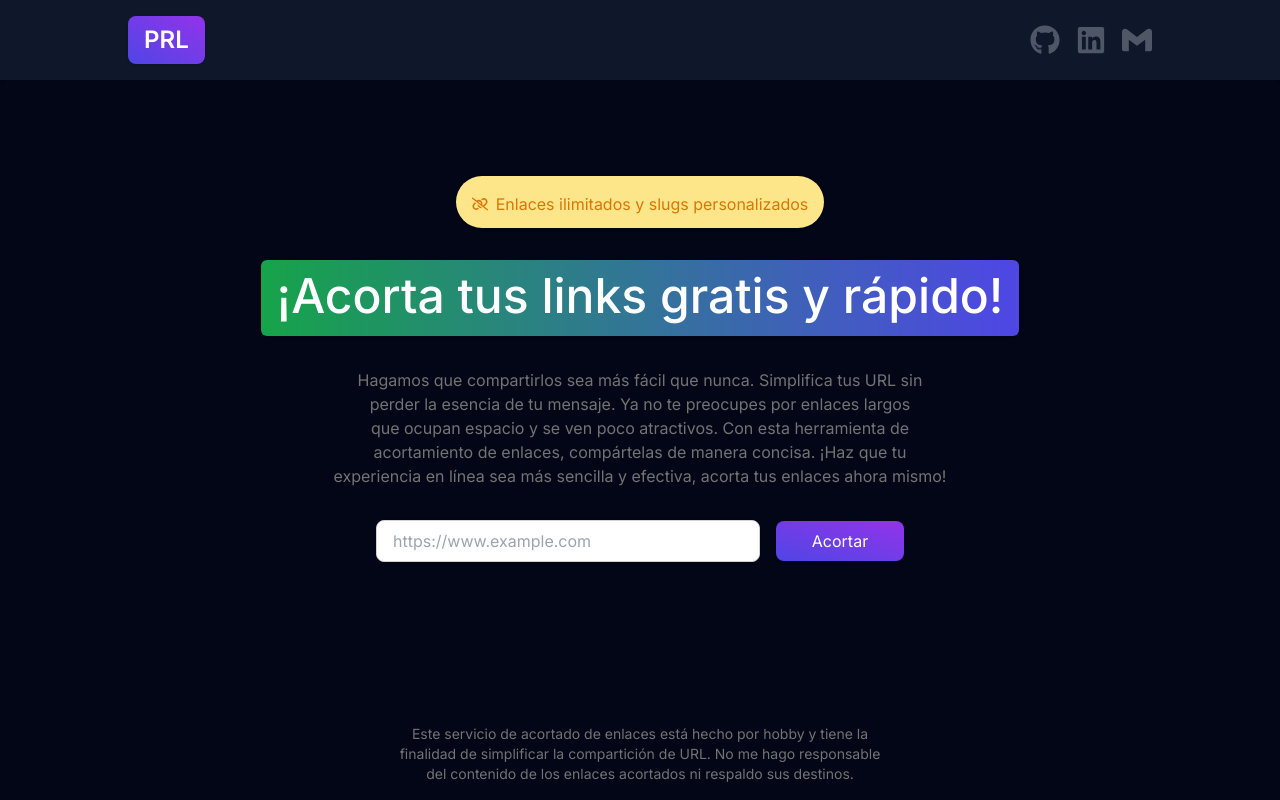
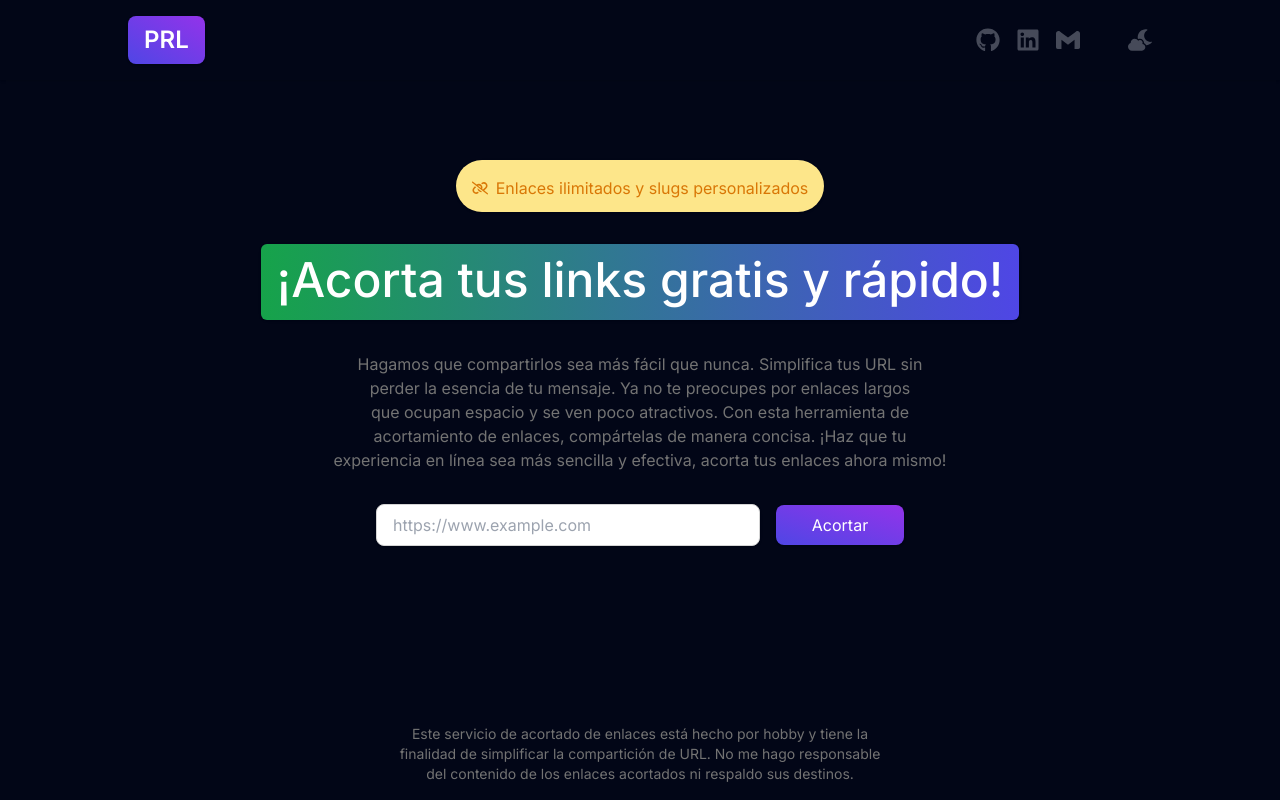
Before and after one commit to Luis-Prendas/PRL, a Next.js app: page / in a window 1280 px wide. Built offline with nearby package versions, Linux system fonts and the light colour scheme.

Commit message:
Add zustand and dark mode

```diff
--- a/package.json
+++ b/package.json
@@ -15,7 +15,8 @@
     "next": "14.0.4",
     "react": "^18",
     "react-dom": "^18",
-    "react-icons": "^5.0.1"
+    "react-icons": "^5.0.1",
+    "zustand": "^4.4.7"
   },
   "devDependencies": {
     "@types/node": "^20",
--- a/src/app/[id]/route.tsx
+++ b/src/app/[id]/route.tsx
@@ -1,6 +1,6 @@
 import { supabase } from '@/services/supabase.conect'
 import { NextResponse } from 'next/server'
-import { type ShortenedLinkTypes } from '../../../types/supabase'
+import { type ShortenedLinkTypes } from '../../types/supabase'
 
 export async function GET (req: Request) {
   try {
--- /dev/null
+++ b/src/app/layout.client.tsx
@@ -0,0 +1,12 @@
+'use client'
+import { useThemes } from '@/store/themes'
+
+export function LayoutClient ({ children }: { children: React.ReactNode }) {
+  const theme = useThemes(state => state.theme)
+
+  return (
+    <html lang="es" className={theme ? 'dark' : ''}>
+      {children}
+    </html>
+  )
+}
--- a/src/app/layout.tsx
+++ b/src/app/layout.tsx
@@ -2,6 +2,7 @@ import type { Metadata } from 'next'
 import { Inter } from 'next/font/google'
 import './globals.css'
 import { Nav } from '@/components/nav'
+import { LayoutClient } from './layout.client'
 
 const inter = Inter({ subsets: ['latin'] })
 
@@ -18,12 +19,12 @@ export const metadata: Metadata = {
 
 export default function RootLayout ({ children }: { children: React.ReactNode }) {
   return (
-    <html lang="es" className='dark'>
+    <LayoutClient>
       <body className={`${inter.className} text-neutral-500 bg-slate-100 flex items-center flex-col dark:bg-slate-950`}>
         <header className='w-full'>
           <Nav />
         </header>
-        <main className='h-full flex items-center flex-col gap-8 pt-24'>
+        <main className='h-full flex items-center flex-col gap-8 pt-20'>
           {children}
         </main>
         <footer className='p-4'>
@@ -32,6 +33,6 @@ export default function RootLayout ({ children }: { children: React.ReactNode })
           </p>
         </footer>
       </body>
-    </html>
+    </LayoutClient>
   )
 }
--- /dev/null
+++ b/src/components/changeTheme.tsx
@@ -0,0 +1,11 @@
+'use client'
+
+import { useThemes } from '@/store/themes'
+import { FaCloudMoon } from 'react-icons/fa'
+
+export function ChangeTheme () {
+  const changeTheme = useThemes(state => state.changeTheme)
+  return (
+    <FaCloudMoon onClick={() => { changeTheme() }} className='cursor-pointer text-2xl opacity-30 hover:opacity-100 hover:scale-105 transition dark:text-slate-200' />
+  )
+}
--- a/src/components/nav.tsx
+++ b/src/components/nav.tsx
@@ -1,10 +1,11 @@
 import Link from 'next/link'
 import { FaGithub, FaLinkedin } from 'react-icons/fa'
 import { SiGmail } from 'react-icons/si'
+import { ChangeTheme } from './changeTheme'
 
 export function Nav () {
   return (
-    <nav className='flex justify-center bg-white shadow w-full p-4 dark:bg-slate-900'>
+    <nav className='flex justify-center bg-white shadow w-full p-4 dark:bg-transparent'>
       <div className='w-full max-w-screen-lg flex justify-between items-center'>
         <h1 className='hover:scale-105 transition text-2xl font-semibold py-2 px-4 bg-gradient-to-tr from-fuchsia-600 to-rose-600 text-white rounded-lg shadow dark:from-indigo-600 dark:to-purple-600'>
           <Link href='/'>
@@ -14,18 +15,21 @@ export function Nav () {
         <ul className='flex gap-4 justify-center items-center'>
           <li>
             <Link href='https://github.com/Luis-Prendas' target='_blank'>
-              <FaGithub className='text-3xl opacity-30 hover:opacity-100 hover:scale-105 transition dark:text-slate-200' />
+              <FaGithub className='text-2xl opacity-30 hover:opacity-100 hover:scale-105 transition dark:text-slate-200' />
             </Link>
           </li>
           <li>
             <Link href='https://www.linkedin.com/in/luisprendasdev/' target='_blank'>
-              <FaLinkedin className='text-3xl opacity-30 hover:opacity-100 hover:scale-105 transition dark:text-slate-200' />
+              <FaLinkedin className='text-2xl opacity-30 hover:opacity-100 hover:scale-105 transition dark:text-slate-200' />
             </Link>
           </li>
           <li>
             <Link href='mailto:luisprendas.dev@gmail.com' target='_blank'>
-              <SiGmail className='text-3xl opacity-30 hover:opacity-100 hover:scale-105 transition dark:text-slate-200' />
+              <SiGmail className='text-2xl opacity-30 hover:opacity-100 hover:scale-105 transition dark:text-slate-200' />
             </Link>
+          </li>
+          <li className='ml-8'>
+            <ChangeTheme />
           </li>
         </ul>
       </div>
--- a/src/components/shortenedLink.tsx
+++ b/src/components/shortenedLink.tsx
@@ -1,6 +1,6 @@
 import Link from 'next/link'
 import { FaCopy, FaExternalLinkSquareAlt } from 'react-icons/fa'
-import { type ShortenedLinkTypes } from '../../types/supabase'
+import { type ShortenedLinkTypes } from '../types/supabase'
 
 type HandleCopyToClipboard = (arg1: string) => void
 
--- a/src/components/shortener.tsx
+++ b/src/components/shortener.tsx
@@ -1,7 +1,7 @@
 'use client'
 
 import { type FormEvent, useState } from 'react'
-import { type ShortenedLinkTypes } from '../../types/supabase'
+import { type ShortenedLinkTypes } from '../types/supabase'
 import { ShortenedLink } from './shortenedLink'
 import { Pill } from './pill'
 import { Spinner } from './spinner'
--- /dev/null
+++ b/src/store/themes.ts
@@ -0,0 +1,20 @@
+import { create } from 'zustand'
+import { persist, devtools } from 'zustand/middleware'
+
+interface State {
+  theme: boolean
+  changeTheme: () => void
+}
+
+export const useThemes = create<State>()(devtools(persist((set, get) => {
+  return {
+    theme: true,
+
+    changeTheme: () => {
+      const { theme } = get()
+      set({ theme: !theme }, false, 'CHANGETHEME')
+    }
+  }
+}, {
+  name: 'themes'
+})))
```
Also changed, not shown: src/types/supabase.ts (renamed from types/supabase.ts), 1 other file (tests, documents, lock files or other folders).
